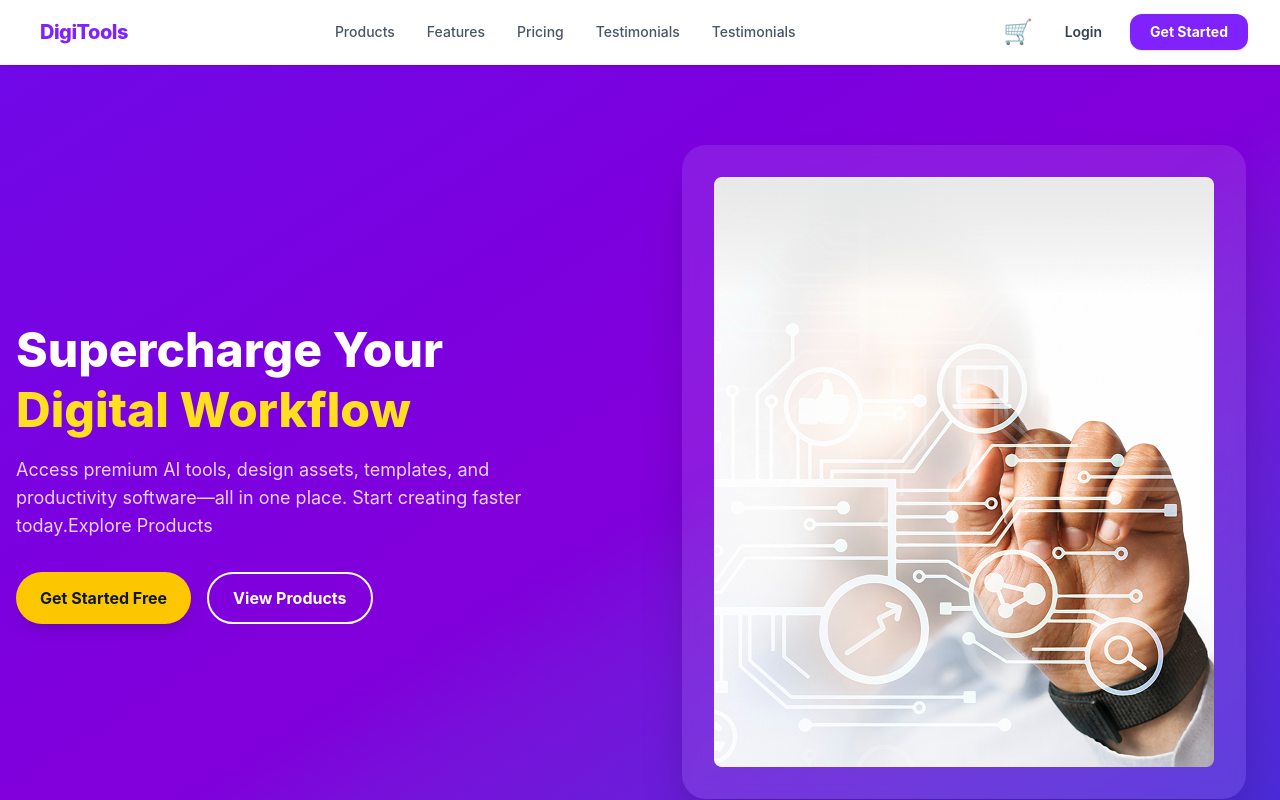
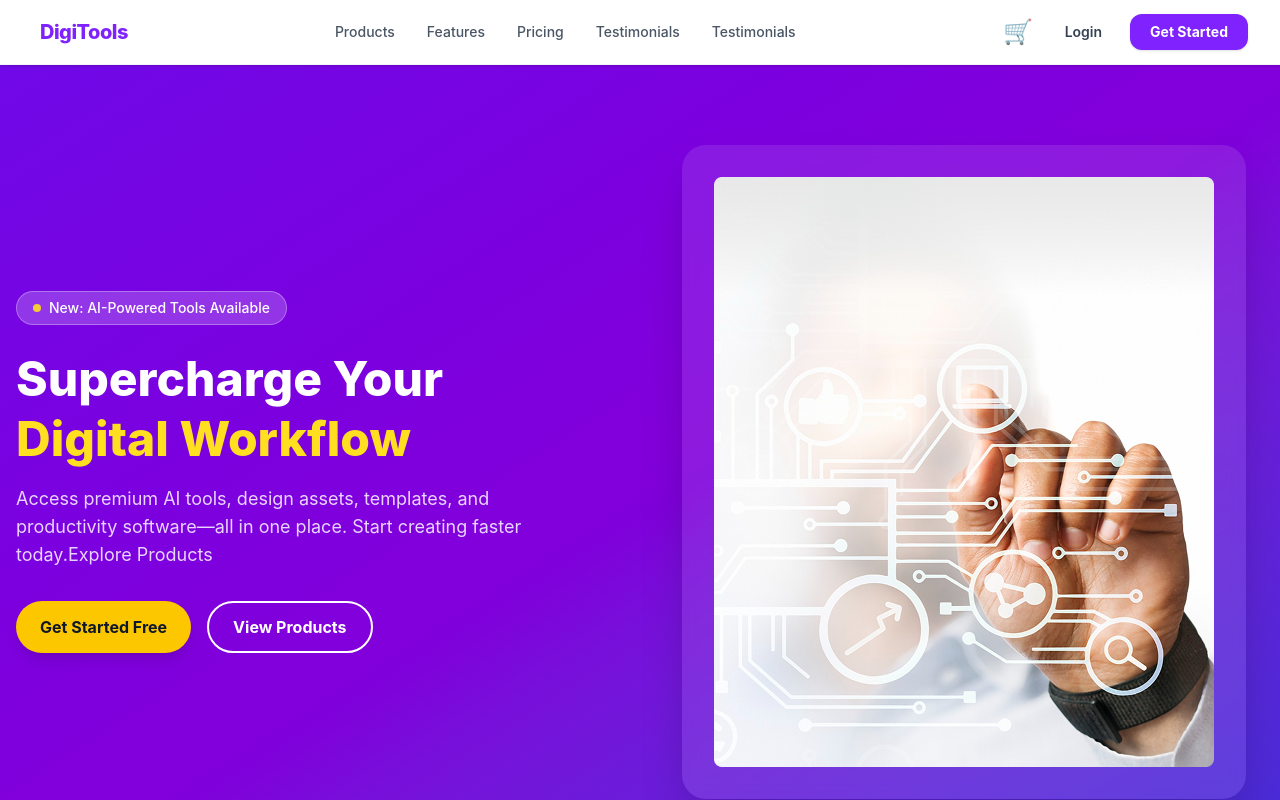
Before and after one commit to Azadhossain288/My-Product-Store, a React (Vite) app: page / in a window 1280 px wide. Shown: the top 800 px of the page. Built offline with nearby package versions, Linux system fonts and the light colour scheme.

Commit message:
Adding badge in banner part

```diff
--- a/src/components/Banner.jsx
+++ b/src/components/Banner.jsx
@@ -7,6 +7,13 @@ const Banner = () => {
 
         {/* Text Content */}
         <div className="flex-1 text-center md:text-left">
+
+          {/* Badge */}
+          <div className="inline-flex items-center gap-2 bg-white/20 border border-white/30 text-white text-sm font-medium px-4 py-1.5 rounded-full mb-6">
+            <span className="w-2 h-2 bg-yellow-300 rounded-full animate-pulse"></span>
+            New: AI-Powered Tools Available
+          </div>
+
           <h1 className="text-4xl md:text-5xl font-extrabold leading-tight mb-4">
             Supercharge Your <br />
             <span className="text-yellow-300">Digital Workflow</span>
@@ -24,6 +31,8 @@ const Banner = () => {
           </div>
         </div>
 
+
+
         {/* Image / Icon */}
         <div className="flex-1 flex justify-center">
           <div className="bg-white/10 backdrop-blur rounded-3xl p-8 text-8xl shadow-2xl">
```
